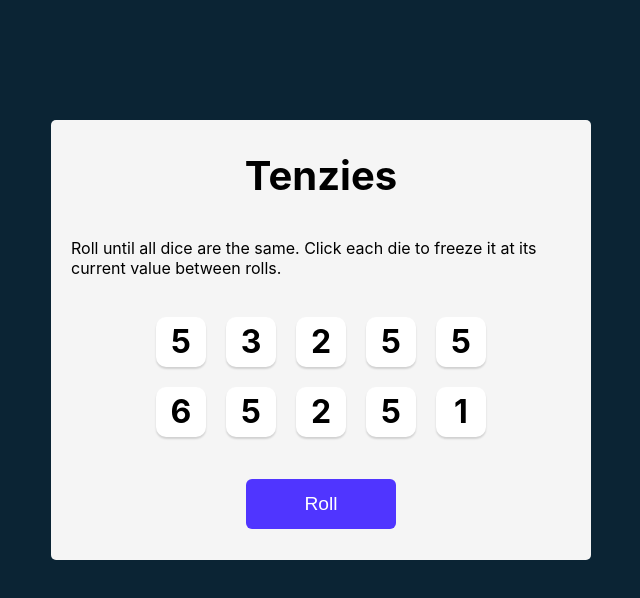
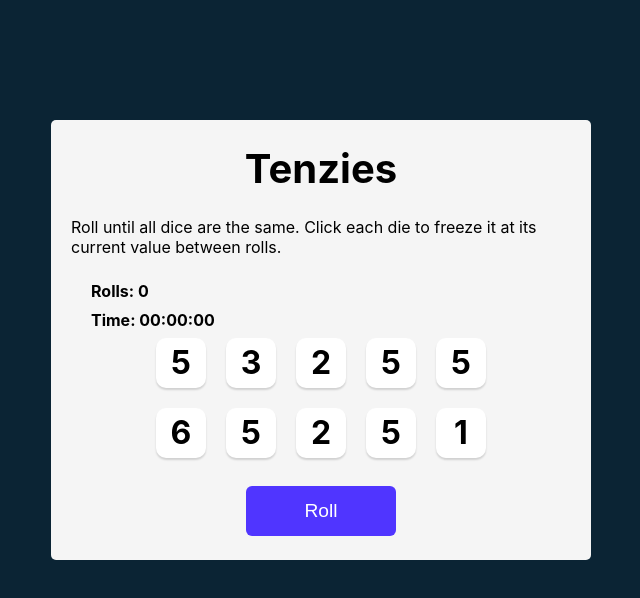
Before and after one commit to perezc52/tenzies, a React (Create React App) app: page / in a window 1280 px wide. Shown: the top 598 px of the page, without its empty margins (319-959 px from the left). Built offline with nearby package versions, Linux system fonts and the light colour scheme.

Commit message:
added roll count and stopwatch feature

```diff
--- a/src/App.js
+++ b/src/App.js
@@ -8,6 +8,9 @@ function App() {
 
 const [dice, setDice] = React.useState(allNewDice())
 const [tenzies, setTenzies] = React.useState(false)
+const [rolls, setRolls] = React.useState(0)
+const [time, setTime] = React.useState(0);
+const [running, setRunning] = React.useState(false);
 
 React.useEffect(() => {
   let allDiceHeld = dice.every(die => die.isHeld)
@@ -15,9 +18,22 @@ React.useEffect(() => {
   let allSameValue = dice.every(die => die.value === firstValue)
   if(allDiceHeld && allSameValue) {
     setTenzies(true)
+    setRunning(false)
     console.log("You won!")
   }
 }, [dice])
+
+React.useEffect(() => {
+  let interval;
+  if (running) {
+  interval = setInterval(() => {
+      setTime((prevTime) => prevTime + 10);
+  }, 10);
+  } else if (!running) {
+      clearInterval(interval);
+  }
+  return () => clearInterval(interval);
+}, [running])
 
 function allNewDice() {
   let allNewDiceArray = []
@@ -37,12 +53,16 @@ function generateNewDie() {
 
 function rollDice() {
   if(!tenzies) {
+    setRunning(true)
     setDice(oldDice => oldDice.map(die => {
       return die.isHeld ? die : generateNewDie()
     }))
+    setRolls(prevRolls => prevRolls + 1)
   }else {
     setTenzies(false)
     setDice(allNewDice())
+    setRolls(0)
+    setTime(0)
   }
 }
 
@@ -64,6 +84,14 @@ const diceElements = dice.map((die, i) => {
         {tenzies && <Confetti />}
         <h1 className="title">Tenzies</h1>
         <p className="instructions">Roll until all dice are the same. Click each die to freeze it at its current value between rolls.</p>
+        <h4>Rolls: {rolls}</h4>
+        <h4>
+          <div className="numbers">
+          <span>Time: {("0" + Math.floor((time / 60000) % 60)).slice(-2)}:</span>
+          <span>{("0" + Math.floor((time / 1000) % 60)).slice(-2)}:</span>
+          <span>{("0" + ((time / 10) % 100)).slice(-2)}</span>
+          </div>
+        </h4>
         <div className="die-container">
           {diceElements}
         </div>
--- a/src/index.css
+++ b/src/index.css
@@ -79,3 +79,9 @@ main {
 .roll-dice:active {
   box-shadow: inset 5px 5px 10px -3px rgba(0, 0, 0, 0.7);
 }
+
+h4 {
+  margin: 0;
+  align-self: flex-start;
+  margin-left: 20px;
+}
```
